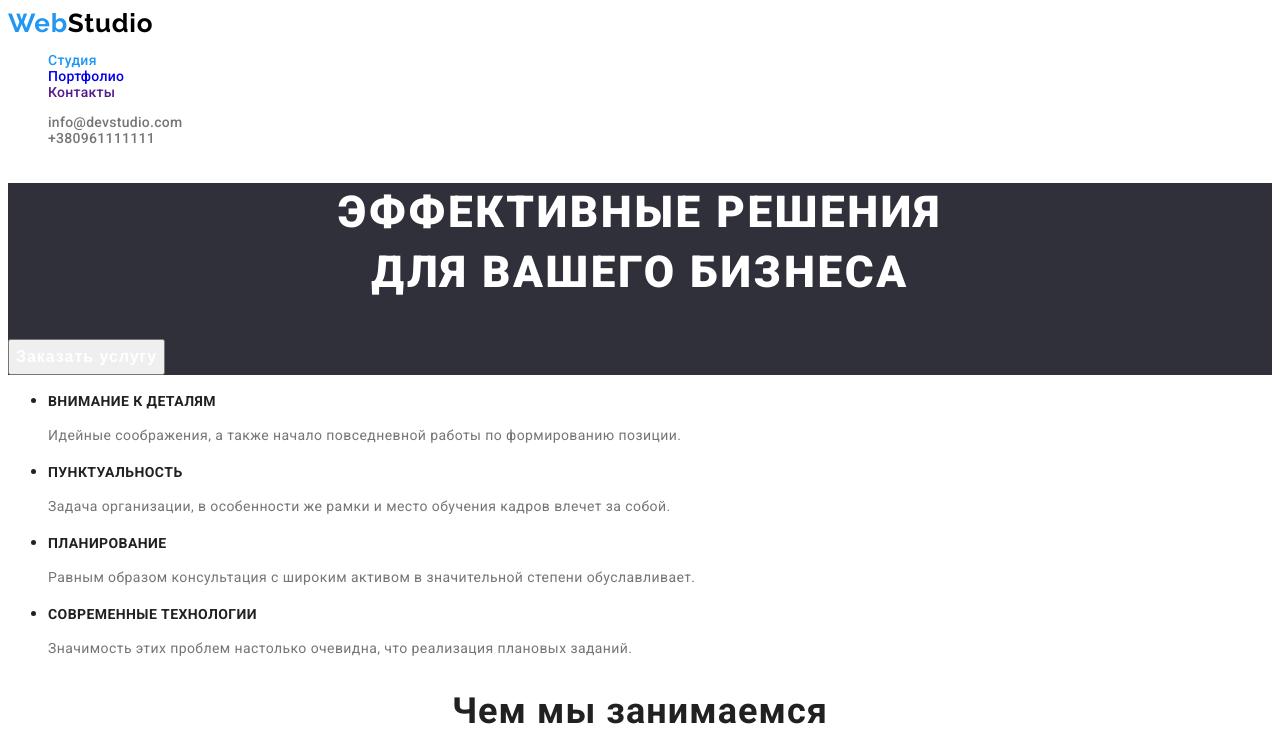
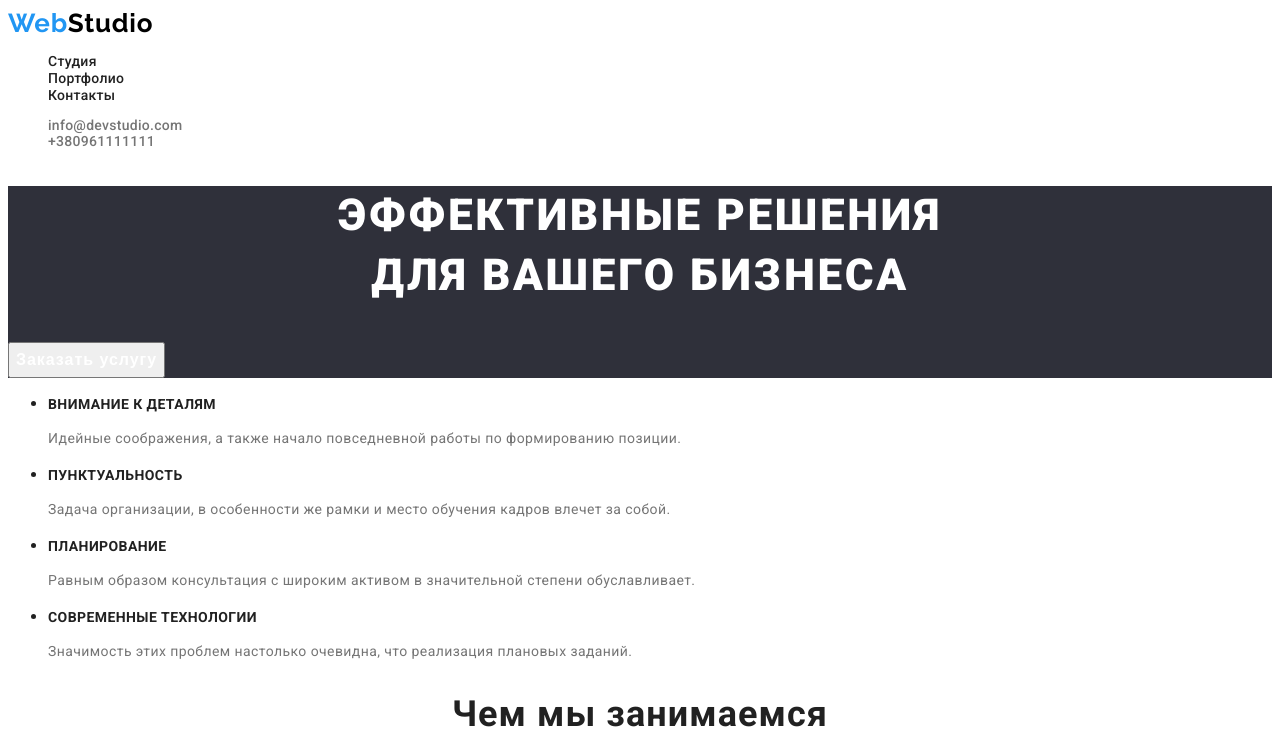
Before and after one commit to VitalikApter/goit-markup-hw-02, a plain HTML site: page index.html in a window 1280 px wide. Shown: the top 740 px of the page. Drawn offline with Linux system fonts and the light colour scheme.

Commit message:
изменил цвет ПОртволио.студия

```diff
--- a/CSS/styles.css
+++ b/CSS/styles.css
@@ -50,6 +50,13 @@ a {
   line-height: 16px;
   letter-spacing: 0.02em;
   color: var(--header-text-color);
+}
+.header-link {
+  font-weight: 500;
+  font-size: 14px;
+  line-height: 16px;
+  letter-spacing: 0.02em;
+  color: #212121;
 }
 /*---------------NAVIGATION------------------*/
 .navigation-link:hover,
```
